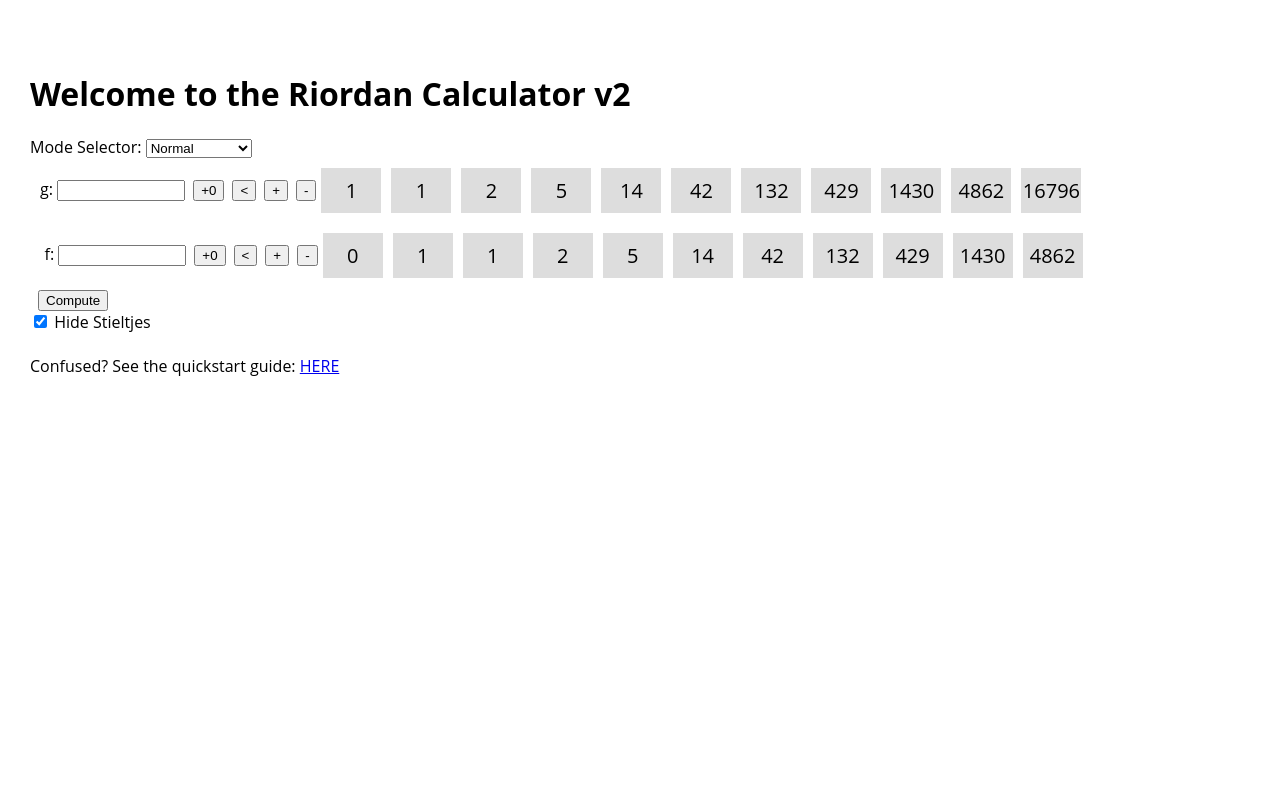
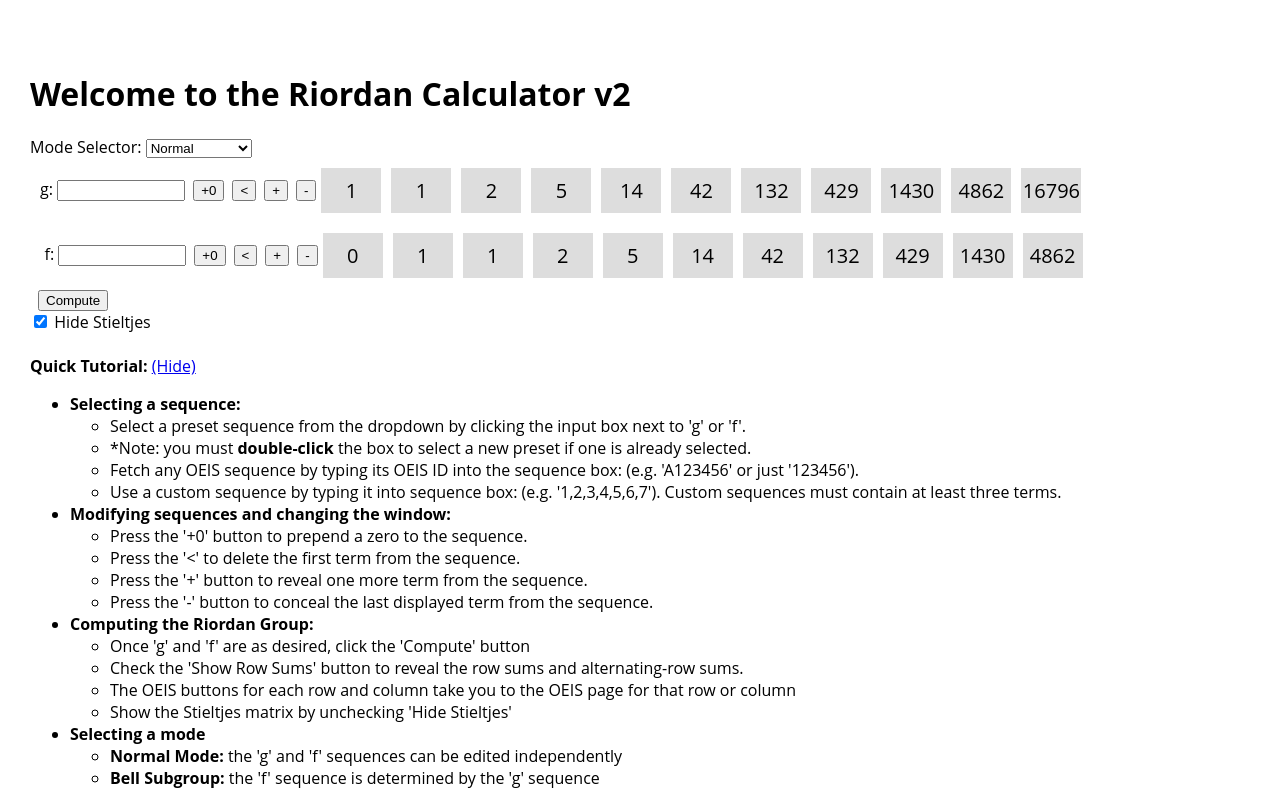
Before and after one commit to jamesshapiro/riordan-calculator-react, a React (Create React App) app: page / in a window 1280 px wide. Built offline with nearby package versions, Linux system fonts and the light colour scheme.

Commit message:
Show tutorial by default, add points and reword, reenable analytics

```diff
--- a/public/index.html
+++ b/public/index.html
@@ -3,14 +3,14 @@
 
 <head>
   <!-- Global site tag (gtag.js) - Google Analytics -->
-  <!-- <script async src="https://www.googletagmanager.com/gtag/js?id=G-NVCMR23PYR"></script>
+  <script async src="https://www.googletagmanager.com/gtag/js?id=G-NVCMR23PYR"></script>
   <script>
     window.dataLayer = window.dataLayer || [];
     function gtag() { dataLayer.push(arguments); }
     gtag('js', new Date());
 
     gtag('config', 'G-NVCMR23PYR');
-  </script> -->
+  </script>
   <meta charset="utf-8" />
   <link rel="icon" href="%PUBLIC_URL%/favicon.ico" />
   <meta name="viewport" content="width=device-width, initial-scale=1" />
--- a/src/App.js
+++ b/src/App.js
@@ -32,7 +32,7 @@ class App extends Component {
   state = {
     hideStieltjes: true,
     mode: 'Normal',
-    showTutorial: false
+    showTutorial: true
   }
 
   componentDidMount() {
@@ -147,10 +147,9 @@ class App extends Component {
     const tutorialToggle = (
       <span>
         <br />
-        {"Confused? See the quickstart guide: "}
-        <a href="#" onClick={() => this.toggleTutorial()}>
-          {"HERE"}
-        </a><br /><br />
+          <strong>{"Quick Tutorial: "}</strong><a href="#" onClick={() => this.toggleTutorial()}>
+            {this.state.showTutorial ? "(Hide)" : "(Show)"}
+          </a>
       </span>
     )
 
@@ -160,21 +159,41 @@ class App extends Component {
         <div>
           <ul>
             <li>
-              {"Selecting a sequence:"}
-              <ol>
-                <li>{"Select a preset sequence from the dropdown by clicking the input box next to 'g' or 'f'"}</li>
-                <li>{"Note: you must **double-click** the box to select a new preset if one is already selected"}</li>
-                <li>{"Fetch any OEIS sequence by typing its OEIS ID into the sequence box: (e.g. 'A123456' or just '123456')"}</li>
-                <li>{"Use a custom sequence by typing it into sequence box: (e.g. '1,2,3,4,5,6,7'). Custom sequences must contain at least three terms"}</li>
-              </ol>
+              <strong>{"Selecting a sequence:"}</strong>
+              <ul>
+                <li>{"Select a preset sequence from the dropdown by clicking the input box next to 'g' or 'f'."}</li>
+                <li>{"*Note: you must "}<strong>{" double-click "}</strong>{" the box to select a new preset if one is already selected."}</li>
+                <li>{"Fetch any OEIS sequence by typing its OEIS ID into the sequence box: (e.g. 'A123456' or just '123456')."}</li>
+                <li>{"Use a custom sequence by typing it into sequence box: (e.g. '1,2,3,4,5,6,7'). Custom sequences must contain at least three terms."}</li>
+              </ul>
+            </li>
+            <li>
+              <strong>{"Modifying sequences and changing the window:"}</strong>
+              <ul>
+                <li>{"Press the '+0' button to prepend a zero to the sequence."}</li>
+                <li>{"Press the '<' to delete the first term from the sequence."}</li>
+                <li>{"Press the '+' button to reveal one more term from the sequence."}</li>
+                <li>{"Press the '-' button to conceal the last displayed term from the sequence."}</li>
+              </ul>
+            </li>
+            <li>
+              <strong>{"Computing the Riordan Group:"}</strong>
+              <ul>
+                <li>{"Once 'g' and 'f' are as desired, click the 'Compute' button"}</li>
+                <li>{"Check the 'Show Row Sums' button to reveal the row sums and alternating-row sums."}</li>
+                <li>{"The OEIS buttons for each row and column take you to the OEIS page for that row or column"}</li>
+                <li>{"Show the Stieltjes matrix by unchecking 'Hide Stieltjes'"}</li>
+              </ul>
+            </li>
+            <li>
+              <strong>{"Selecting a mode"}</strong>
+              <ul>
+                <li><strong>{"Normal Mode: "}</strong>{" the 'g' and 'f' sequences can be edited independently"}</li>
+                <li><strong>{"Bell Subgroup: "}</strong>{" the 'f' sequence is determined by the 'g' sequence"}</li>
+              </ul>
             </li>
 
           </ul>
-
-          <br /><br />
-          <a href="#" onClick={() => this.toggleTutorial()}>
-            {"(Hide Tutorial)"}
-          </a><br /><br />
         </div>
       )
     }
```
